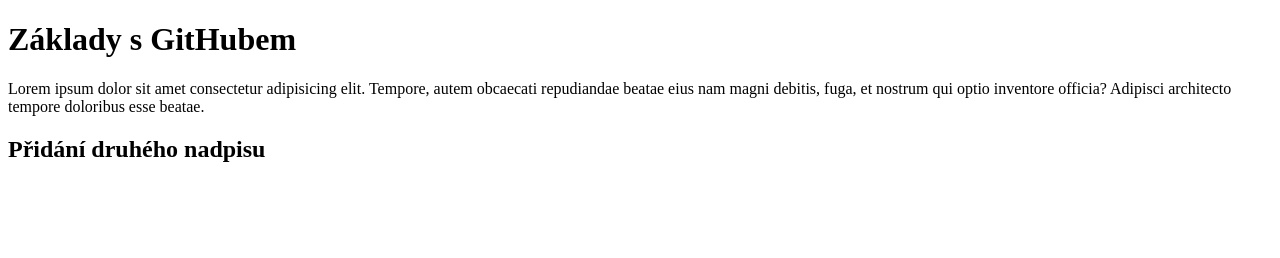
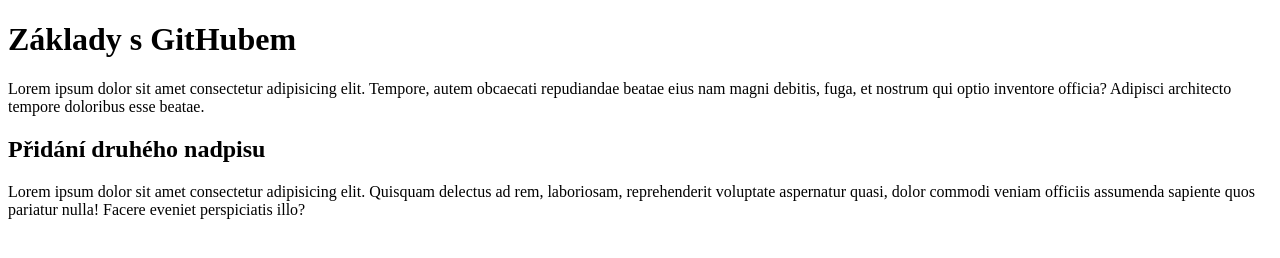
Before and after one commit to tomasmuzikant/learning-git, a plain HTML site: page index.html in a window 1280 px wide. Drawn offline with Linux system fonts and the light colour scheme.

Commit message:
Přidal jsem další paragraph

```diff
--- a/index.html
+++ b/index.html
@@ -10,5 +10,6 @@
     <h1>Základy s GitHubem</h1>
     <p>Lorem ipsum dolor sit amet consectetur adipisicing elit. Tempore, autem obcaecati repudiandae beatae eius nam magni debitis, fuga, et nostrum qui optio inventore officia? Adipisci architecto tempore doloribus esse beatae.</p>
     <h2>Přidání druhého nadpisu</h2>
+    <p>Lorem ipsum dolor sit amet consectetur adipisicing elit. Quisquam delectus ad rem, laboriosam, reprehenderit voluptate aspernatur quasi, dolor commodi veniam officiis assumenda sapiente quos pariatur nulla! Facere eveniet perspiciatis illo?</p>
 </body>
 </html>
```
